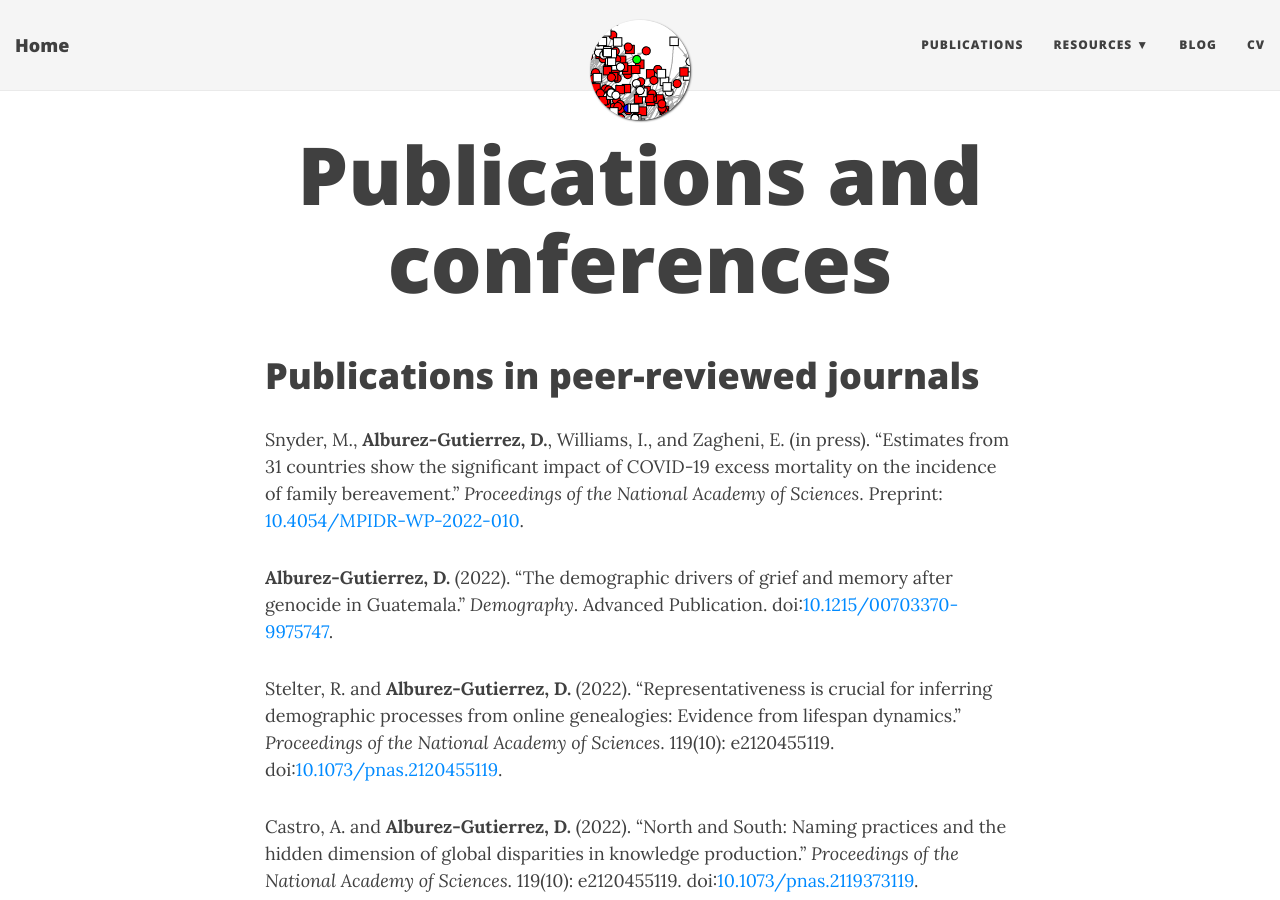
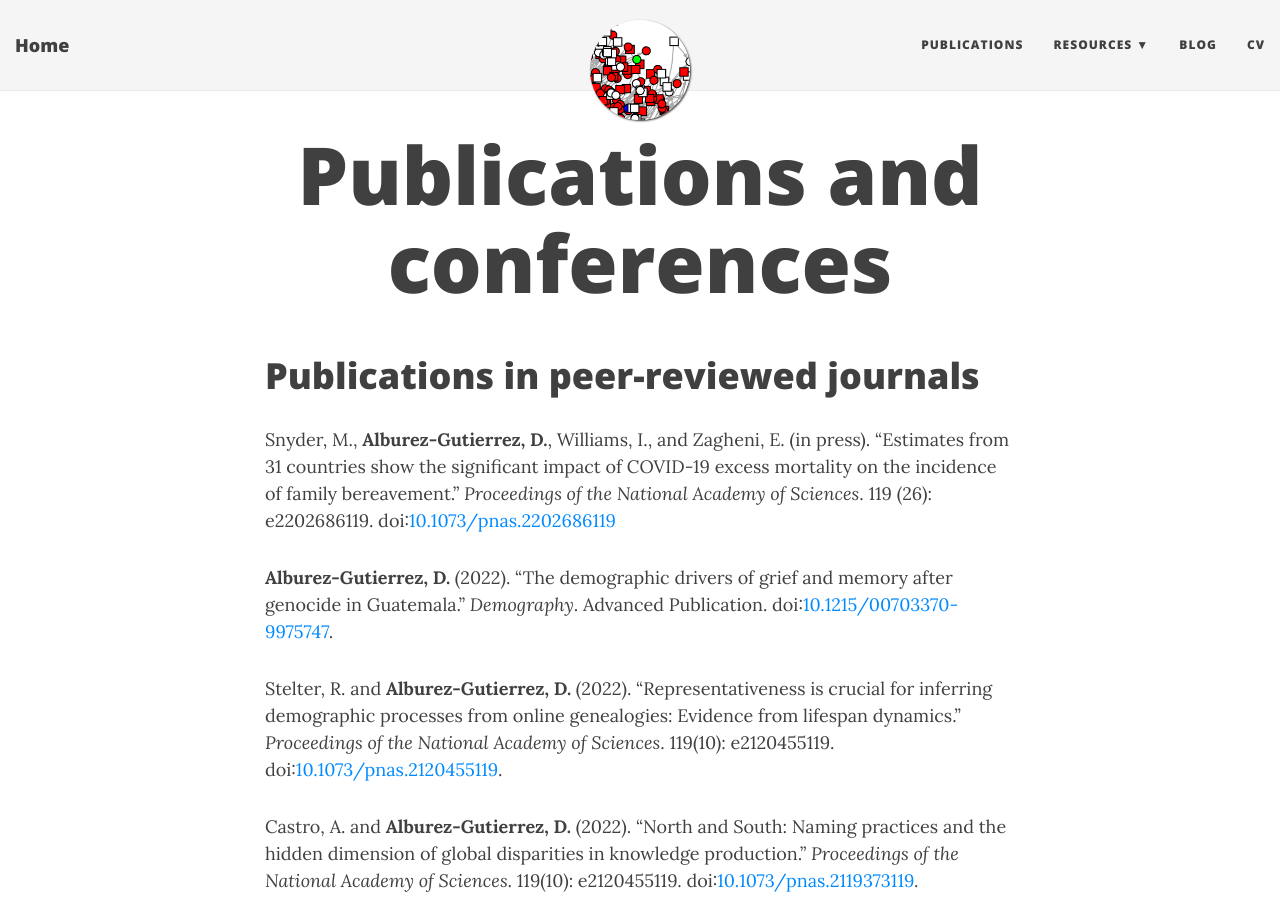
Before and after one commit to alburezg/alburezg.github.io, a Jekyll site: the page built from publications.md, in a window 1280 px wide and 900 px high. Built offline with Jekyll 4.4.1, drawn with Linux system fonts in a browser that asks for light colours; nearby versions of some CDN libraries.

Commit message:
updated pnas

```diff
--- a/publications.md
+++ b/publications.md
@@ -8,7 +8,7 @@ title: Publications and conferences
 
 {: .notice}
 
-Snyder, M., **Alburez-Gutierrez, D.**, Williams, I., and Zagheni, E. (in press). "Estimates from 31 countries show the significant impact of COVID-19 excess mortality on the incidence of family bereavement." *Proceedings of the National Academy of Sciences*. Preprint: [10.4054/MPIDR-WP-2022-010](https://dx.doi.org/10.4054/MPIDR-WP-2022-010).
+Snyder, M., **Alburez-Gutierrez, D.**, Williams, I., and Zagheni, E. (in press). "Estimates from 31 countries show the significant impact of COVID-19 excess mortality on the incidence of family bereavement." *Proceedings of the National Academy of Sciences*.  119 (26): e2202686119. doi:[10.1073/pnas.2202686119](https://doi.org/10.1073/pnas.2202686119)
 
 
 **Alburez-Gutierrez, D.** (2022). "The demographic drivers of grief and memory after genocide in Guatemala." *Demography*. Advanced Publication. doi:[10.1215/00703370-9975747](https://doi.org/10.1215/00703370-9975747).
```
Also changed, not shown: index.md (+1 -1 lines).
